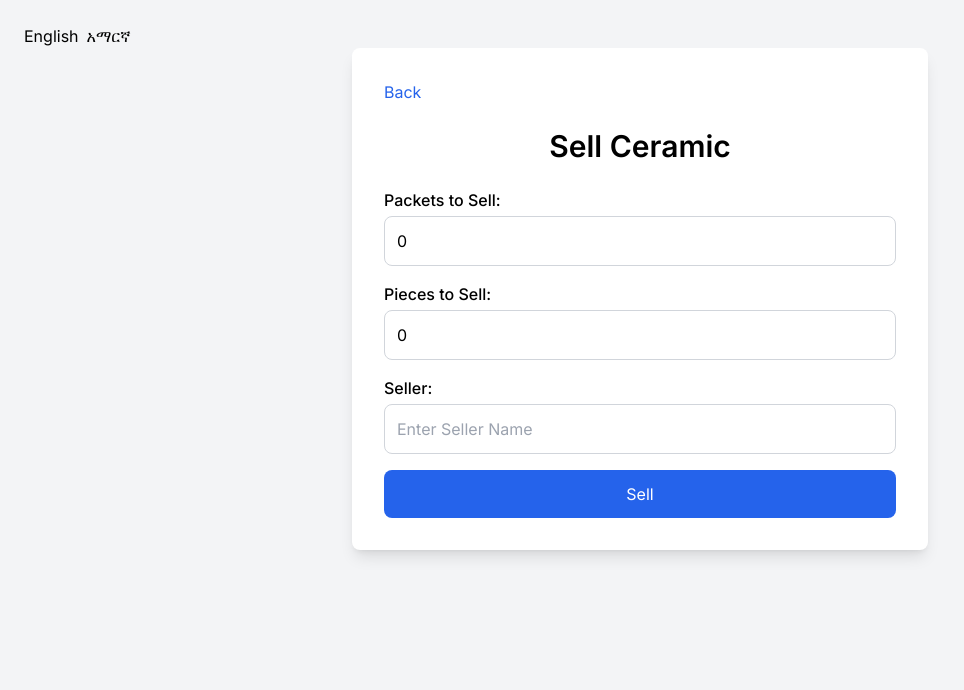
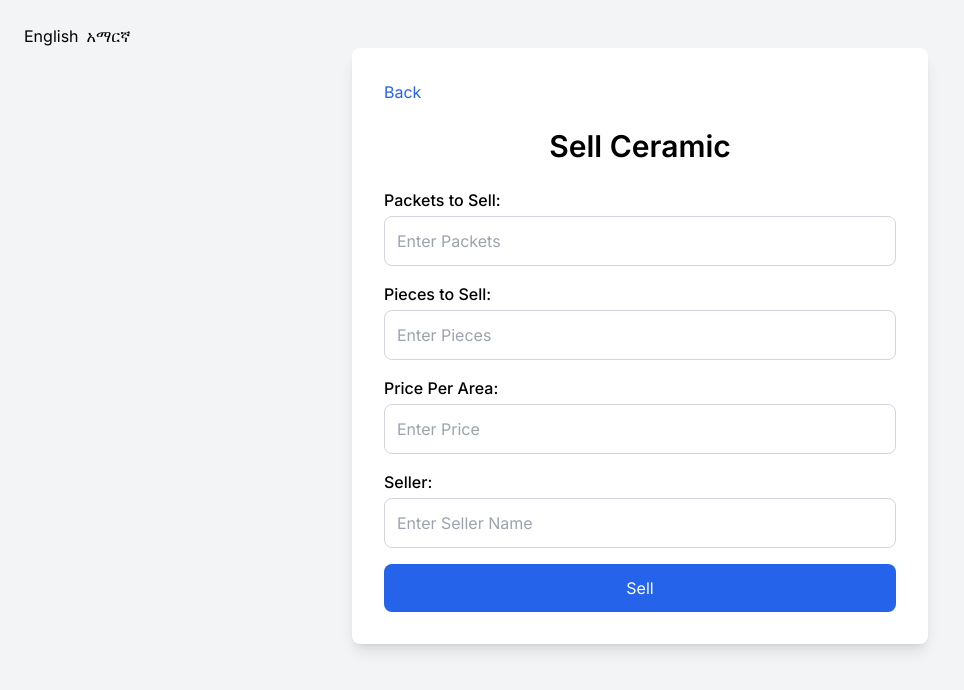
Before and after one commit to tsegaye27/ceramics-store, a Next.js app: page /ceramics/sell/1 in a window 1280 px wide. Shown: the top 690 px of the page, without its empty margins (0-964 px from the left). Built offline with nearby package versions, Linux system fonts and the light colour scheme; no server answers.

Commit message:
Refactor sell page: Update state handling and add price input

```diff
--- a/app/ceramics/sell/[id]/page.tsx
+++ b/app/ceramics/sell/[id]/page.tsx
@@ -8,8 +8,8 @@ import { useLanguage } from "@/app/context/LanguageContext";
 import { useAuth } from "@/app/context/AuthContext";
 
 export default function SellCeramic() {
-  const [packetsToSell, setPacketsToSell] = useState<string>("0");
-  const [piecesToSell, setPiecesToSell] = useState<string>("0");
+  const [packetsToSell, setPacketsToSell] = useState<string>("");
+  const [piecesToSell, setPiecesToSell] = useState<string>("");
   const [errorMessage, setErrorMessage] = useState<string | null>(null);
   const { id } = useParams();
   const router = useRouter();
@@ -17,6 +17,7 @@ export default function SellCeramic() {
   const { t, switchLanguage } = useLanguage();
   const [seller, setSeller] = useState<string>("");
   const { token } = useAuth();
+  const [price, setPrice] = useState<string>("");
 
   useEffect(() => {
     const fetchCeramic = async () => {
@@ -75,6 +76,7 @@ export default function SellCeramic() {
           seller,
           packets,
           pieces,
+          price: Number(price),
         },
         {
           headers: {
@@ -82,7 +84,7 @@ export default function SellCeramic() {
           },
         }
       );
-      console.log(id, seller, packets, pieces);
+      console.log(id, seller, packets, pieces, price);
       router.push(`/ceramics`);
     } catch (error) {
       console.error("Error selling ceramic inventory:", error);
@@ -117,7 +119,9 @@ export default function SellCeramic() {
             <input
               type="text"
               value={packetsToSell}
-              onChange={(e) => setPacketsToSell(e.target.value)}
+              onChange={(e) =>
+                setPacketsToSell(Number(e.target.value) ? e.target.value : "")
+              }
               className="w-full p-3 border border-gray-300 rounded-lg focus:outline-none focus:ring-2 focus:ring-blue-500"
               placeholder={t("enterPackets")}
             />
@@ -129,9 +133,25 @@ export default function SellCeramic() {
             <input
               type="text"
               value={piecesToSell}
-              onChange={(e) => setPiecesToSell(e.target.value)}
+              onChange={(e) =>
+                setPiecesToSell(Number(e.target.value) ? e.target.value : "")
+              }
               className="w-full p-3 border border-gray-300 rounded-lg focus:outline-none focus:ring-2 focus:ring-blue-500"
               placeholder={t("enterPieces")}
+            />
+          </div>
+          <div>
+            <label className="block font-medium mb-1">
+              {t("pricePerArea")}:
+            </label>
+            <input
+              type="text"
+              value={price}
+              onChange={(e) =>
+                setPrice(Number(e.target.value) ? e.target.value : "")
+              }
+              className="w-full p-3 border border-gray-300 rounded-lg focus:outline-none focus:ring-2 focus:ring-blue-500"
+              placeholder={t("enterPrice")}
             />
           </div>
           <div>
@@ -144,6 +164,7 @@ export default function SellCeramic() {
               placeholder={t("enterSellerName")}
             />
           </div>
+
           <button
             onClick={handleSell}
             className="w-full bg-blue-600 text-white py-3 rounded-lg mt-4 hover:bg-blue-700 transition duration-300"
```
